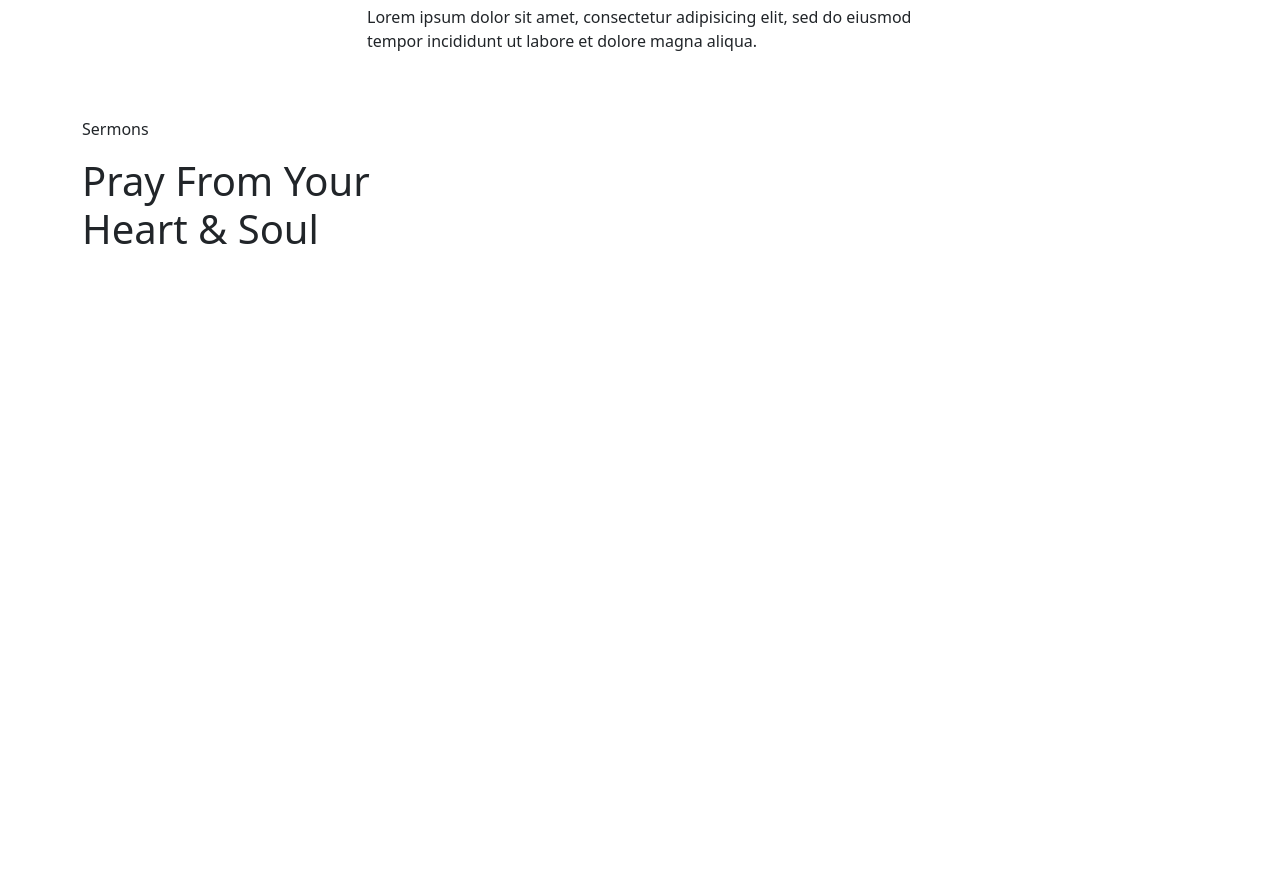
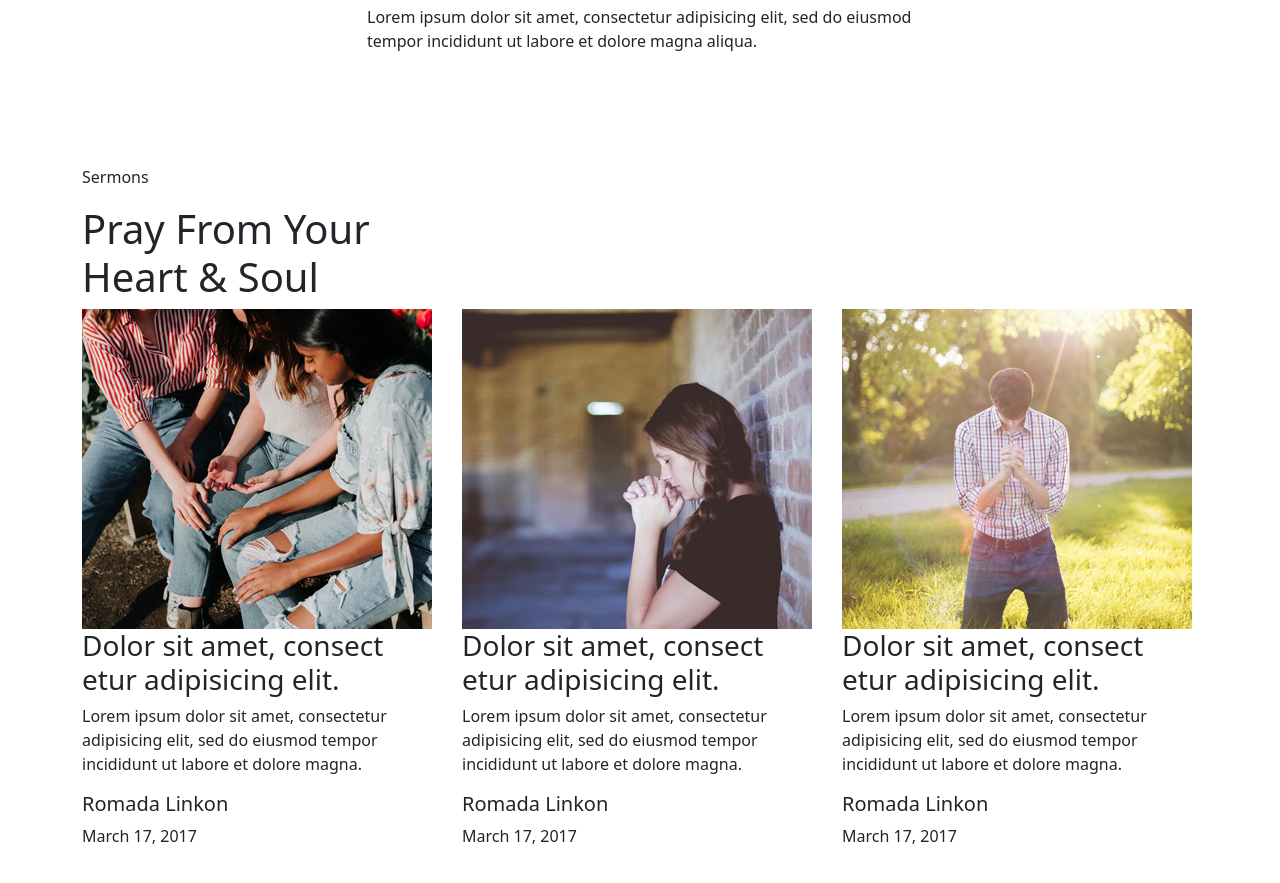
Before and after one commit to mazhars-git/test-project-bdevs, a React (Create React App) app: page /home in a window 1280 px wide. Shown: the part 2204-3087 px from the top of the page. Before the commit the page ends 2465 px from the top, so only its background shows below. Built offline with nearby package versions, Linux system fonts and the light colour scheme.

Commit message:
sermons design

```diff
--- a/src/Components/Sermons/Sermons.js
+++ b/src/Components/Sermons/Sermons.js
@@ -1,16 +1,45 @@
 import React from 'react';
+import Image_1 from '../../images/prayer_1.png';
+import Image_2 from '../../images/prayer_2.png';
+import Image_3 from '../../images/prayer_3.png';
+import SermonsData from './SermonsData';
 
 const Sermons = () => {
+    const data =[
+        {
+            image: Image_1,
+            title: 'Dolor sit amet, consect etur adipisicing elit.',
+            details: 'Lorem ipsum dolor sit amet, consectetur adipisicing elit, sed do eiusmod tempor incididunt ut labore et dolore magna.',
+            location: 'Romada Linkon',
+            date: 'March 17, 2017'
+        },
+        {
+            image: Image_2,
+            title: 'Dolor sit amet, consect etur adipisicing elit.',
+            details: 'Lorem ipsum dolor sit amet, consectetur adipisicing elit, sed do eiusmod tempor incididunt ut labore et dolore magna.',
+            location: 'Romada Linkon',
+            date: 'March 17, 2017'
+        },
+        {
+            image: Image_3,
+            title: 'Dolor sit amet, consect etur adipisicing elit.',
+            details: 'Lorem ipsum dolor sit amet, consectetur adipisicing elit, sed do eiusmod tempor incididunt ut labore et dolore magna.',
+            location: 'Romada Linkon',
+            date: 'March 17, 2017'
+        },
+    ]
     return (
         <section>
-            <div className='container'>
+            <div className='container py-5'>
                 <p>Sermons</p>
                 <h1>
                     Pray From Your <br/>
                     Heart & Soul
                 </h1>
                 <div className='row'>
-
+                    {
+                        data.map(info => <SermonsData info={info}></SermonsData>)
+                    }
                 </div>
             </div>
         </section>
--- /dev/null
+++ b/src/Components/Sermons/SermonsData.js
@@ -0,0 +1,18 @@
+import React from 'react';
+
+const SermonsData = (props) => {
+    const {image, title, details, date, location} = props.info;
+    return (
+        <div className="col-md-4">
+            <div>
+                <img src={image} className="img-fluid" alt="" />
+                <h3>{title}</h3>
+                <p>{details}</p>
+                <h5>{location}</h5>
+                <span>{date}</span>
+            </div>
+        </div>
+    );
+};
+
+export default SermonsData;
```
